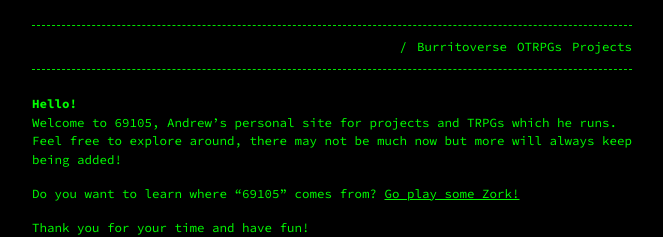
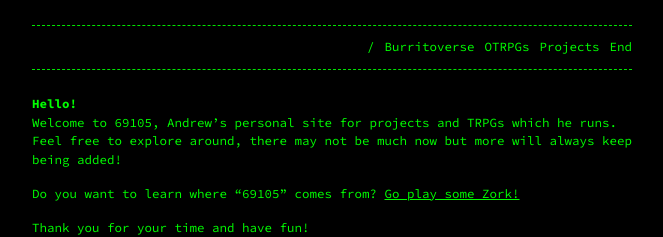
Before and after one commit to Terwilliger69105/69105.github.io, a Jekyll site: the page built from index.md, in a window 1280 px wide. Shown: the top 237 px of the page, without its empty margins (308-971 px from the left). Built offline with Jekyll 4.4.1, drawn with Linux system fonts in a browser that asks for light colours.

Commit message:
Update _config.yml

```diff
--- a/_config.yml
+++ b/_config.yml
@@ -7,6 +7,7 @@ header_pages:
   - burritoverse.md
   - otrpgs.md
   - projects.md
+  - end.md
 
 footer: 'There are 69,105 leaves here.'
 
```
